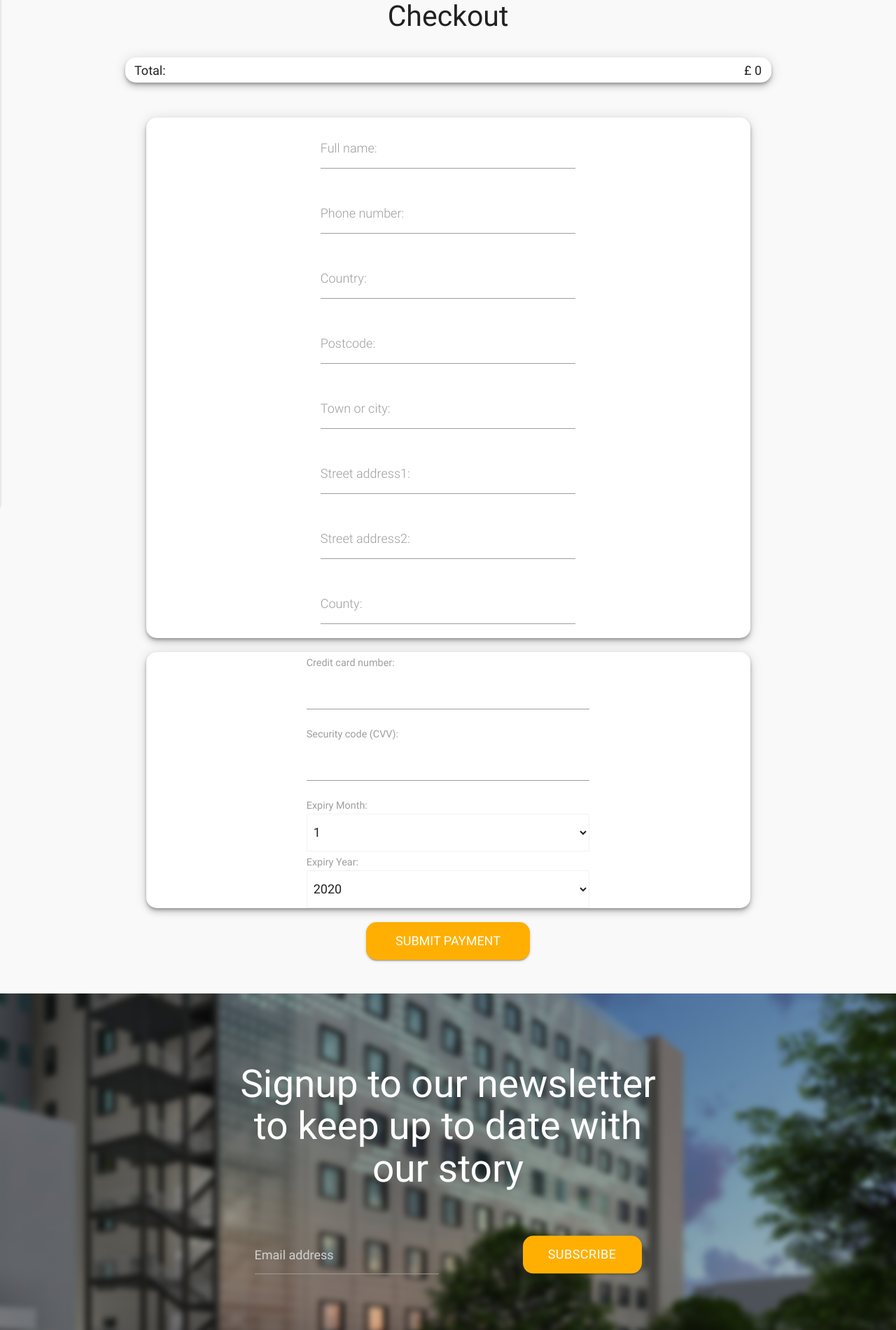
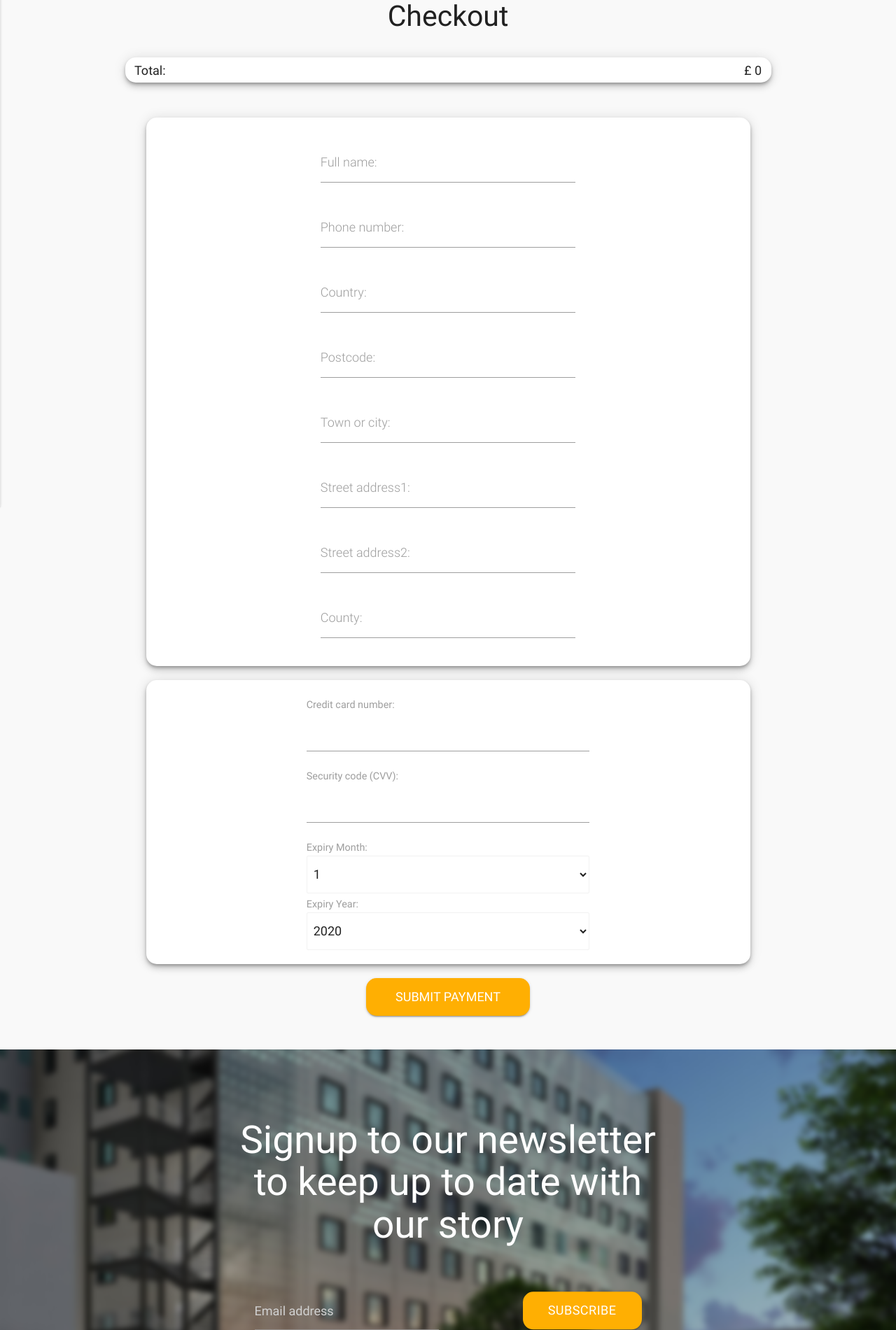
Before and after one commit to iulianpro/give-help, a Django app: page /checkout/ in a window 1280 px wide. Shown: the part 137-2038 px from the top of the page at 70% size. Run offline with Django 3.2, Linux system fonts and the light colour scheme; the visitor is signed in with stand-in values (Sample User, id 1); some libraries are stand-ins or nearby versions.

Commit message:
Moved credit card errors div into checkout template

```diff
--- a/checkout/templates/checkout.html
+++ b/checkout/templates/checkout.html
@@ -31,10 +31,7 @@
         </div>
         <form role="form" method="post" id="payment-form" action="{% url 'checkout' %}">
             {% csrf_token %}
-            <div id="credit-card-errors" style="display: none;">
-                <div class="alert-message block-message error" id="stripe-error-message"></div>
-            </div>
-            <div class="row z-depth-3 white round-corner">
+            <div class="row z-depth-3 white round-corner pb20 pt20">
                 <div class="col s12 m6 offset-m3">
                     <div class="profile-card">
                         {% for field in order_form %}
@@ -52,10 +49,13 @@
                     </div>
                 </div>
             </div>
-            <div class="row z-depth-3 white round-corner">
+            <div class="row z-depth-3 white round-corner pb20 pt20">
                 <div class="col s12 m6 offset-m3">
                     {{ payment_form }}
                 </div>
+            </div>
+            <div id="credit-card-errors" style="display: none;">
+                <div class="form-error-text pb20" id="stripe-error-message"></div>
             </div>
             <div class="col s12 m6">
                 <div class="center-align">
```
